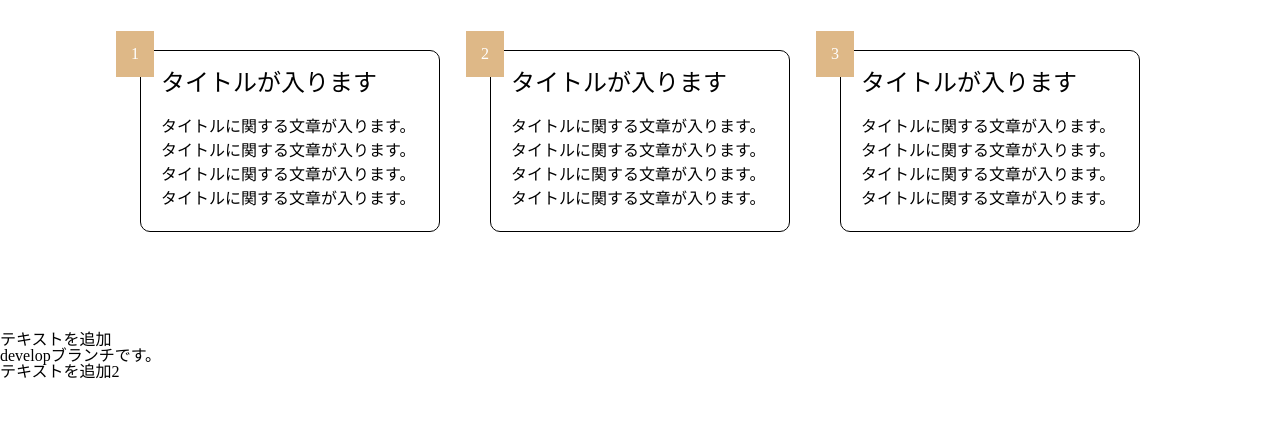
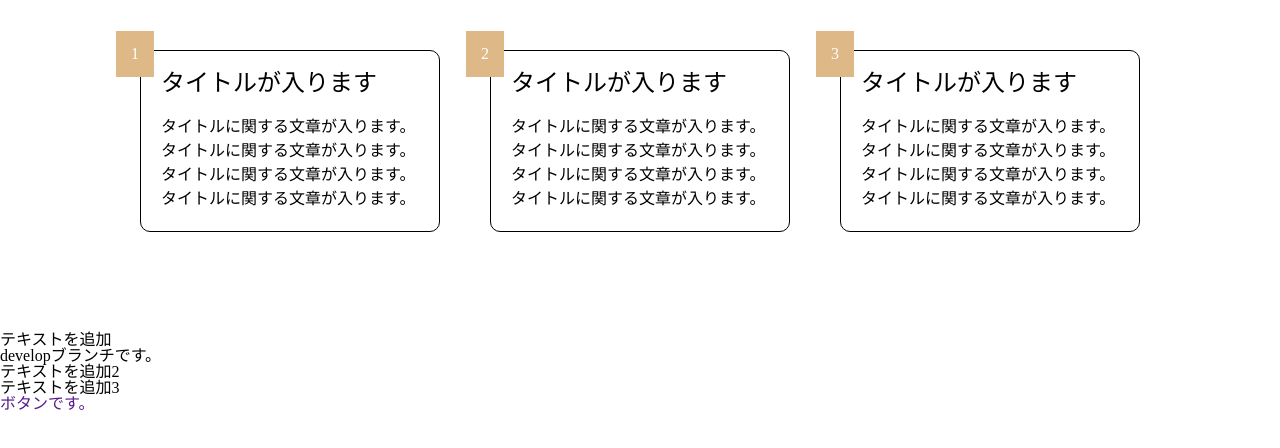
Before and after one commit to yujiroN/position, a plain HTML site: page index.html in a window 1280 px wide. Drawn offline with Linux system fonts and the light colour scheme.

Commit message:
テキスト1行とボタンを追加

```diff
--- a/index.html
+++ b/index.html
@@ -32,6 +32,13 @@
 
 
 <p>テキストを追加2</p>
+<p>テキストを追加3</p>
+
+<div class="">
+        <a href="">ボタンです。</a>
+</div>
+
+
 
 
     <script src="js/main.js"></script>
```
